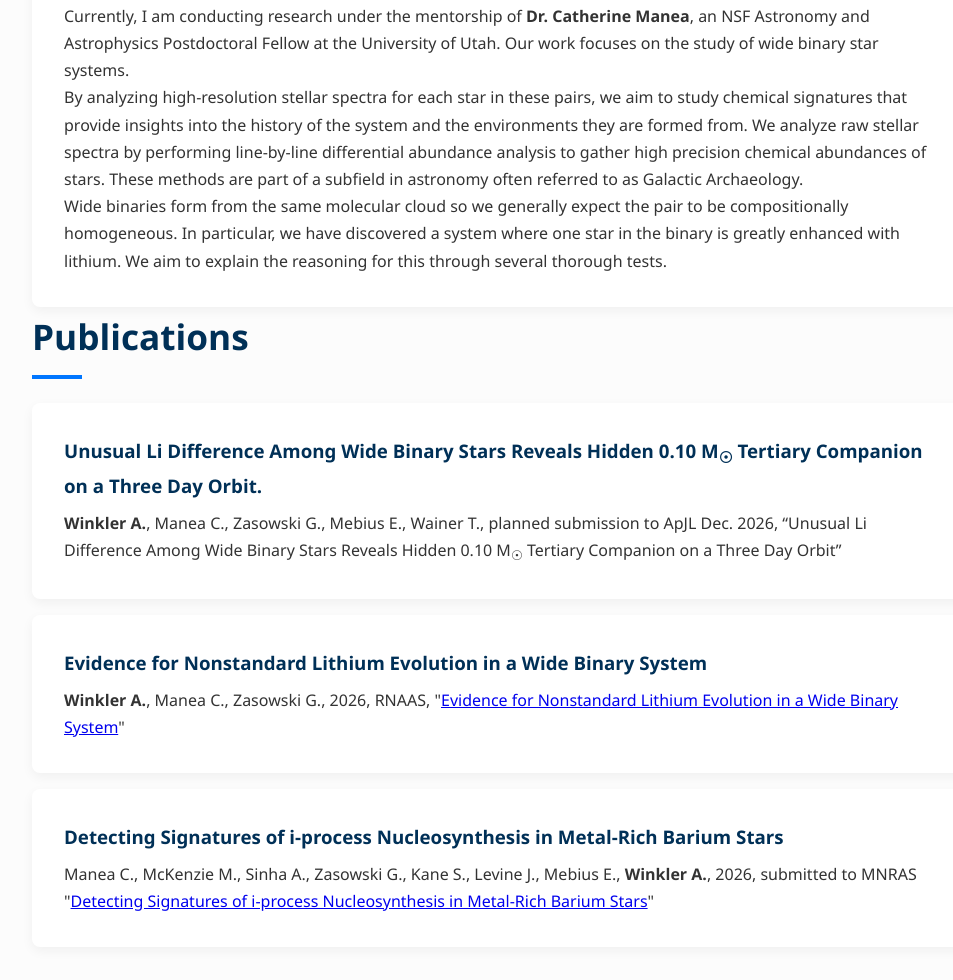
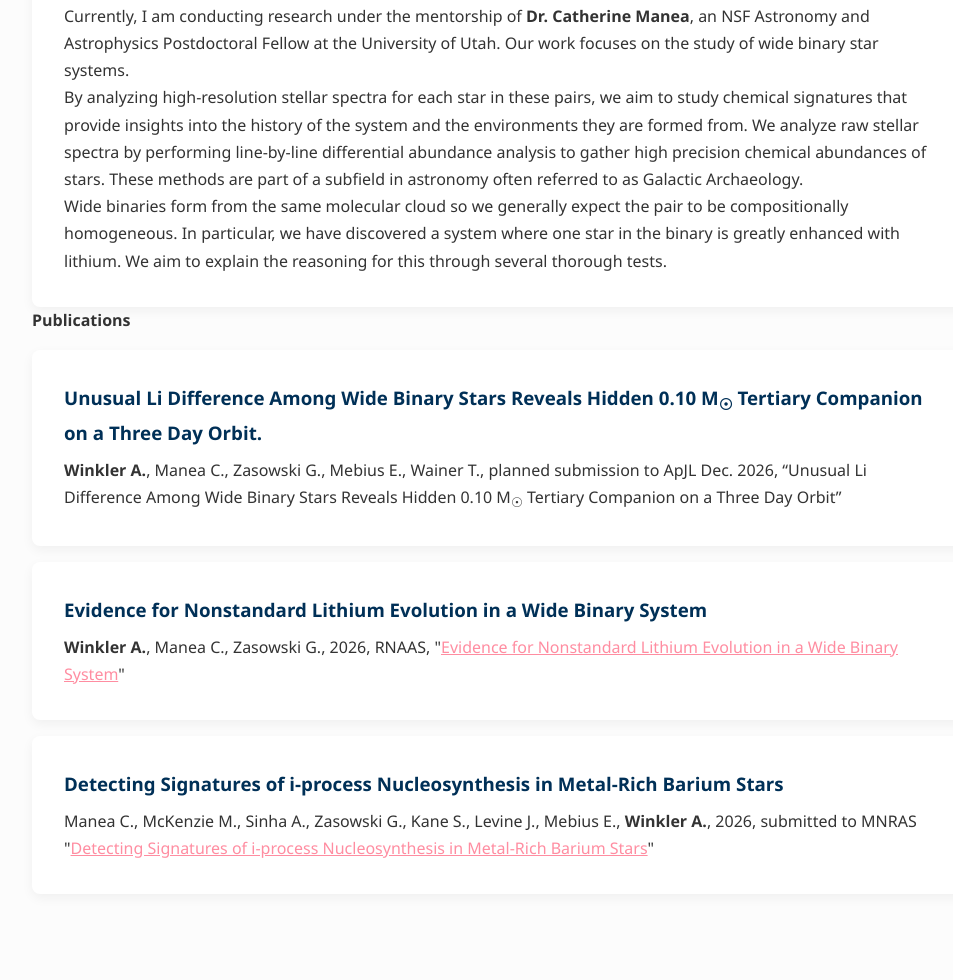
Before and after one commit to aleksandrawinkler/aleksandrawinkler.github.io, a plain HTML site: page index.html in a window 1280 px wide. Shown: the part 1580-2560 px from the top of the page, without its empty margins (140-1093 px from the left). Drawn offline with Linux system fonts and the light colour scheme.

Commit message:
Update index.html

```diff
--- a/index.html
+++ b/index.html
@@ -235,18 +235,18 @@
                 <p>By analyzing high-resolution stellar spectra for each star in these pairs, we aim to study chemical signatures that provide insights into the history of the system and the environments they are formed from. We analyze raw stellar spectra by performing line-by-line differential abundance analysis to gather high precision chemical abundances of stars. These methods are part of a subfield in astronomy often referred to as Galactic Archaeology.</p>
                 <p>Wide binaries form from the same molecular cloud so we generally expect the pair to be compositionally homogeneous. In particular, we have discovered a system where one star in the binary is greatly enhanced with lithium. We aim to explain the reasoning for this through several thorough tests.</p>
             </div>
-            <h2>Publications</h2>
+            <h4>Publications</h4>
             <div class="research-item">
                 <h3>Unusual Li Difference Among Wide Binary Stars Reveals Hidden 0.10 M<sub>&#9737;</sub> Tertiary Companion on a Three Day Orbit.</h3>
                 <p><b>Winkler A.</b>, Manea C., Zasowski G., Mebius E., Wainer T., planned submission to ApJL Dec. 2026, “Unusual Li Difference Among Wide Binary Stars Reveals Hidden 0.10 M<sub>&#9737;</sub> Tertiary Companion on a Three Day Orbit”
             </div>
             <div class="research-item">
                 <h3>Evidence for Nonstandard Lithium Evolution in a Wide Binary System</h3>
-                <p><b>Winkler A.</b>, Manea C., Zasowski G., 2026, RNAAS, "<a href="https://iopscience.iop.org/article/10.3847/2515-5172/aec136" target="_blank" rel="noopener noreferrer">Evidence for Nonstandard Lithium Evolution in a Wide Binary System</a>"
+                <p><b>Winkler A.</b>, Manea C., Zasowski G., 2026, RNAAS, "<a href="https://iopscience.iop.org/article/10.3847/2515-5172/aec136" target="_blank" rel="noopener noreferrer" style="color: #ff8da1;">Evidence for Nonstandard Lithium Evolution in a Wide Binary System</a>"
             </div>
              <div class="research-item">
                 <h3>Detecting Signatures of i-process Nucleosynthesis in Metal-Rich Barium Stars</h3>
-                <p>Manea C., McKenzie M., Sinha A., Zasowski G., Kane S., Levine J., Mebius E., <b>Winkler A.</b>, 2026, submitted to MNRAS "<a href="https://arxiv.org/html/2611.05470v1" target="_blank" rel="noopener noreferrer">Detecting Signatures of i-process Nucleosynthesis in Metal-Rich Barium Stars</a>"
+                <p>Manea C., McKenzie M., Sinha A., Zasowski G., Kane S., Levine J., Mebius E., <b>Winkler A.</b>, 2026, submitted to MNRAS "<a href="https://arxiv.org/html/2611.05470v1" target="_blank" rel="noopener noreferrer" style="color: #ff8da1;">Detecting Signatures of i-process Nucleosynthesis in Metal-Rich Barium Stars</a>"
             </div>
 
         </section>
@@ -254,14 +254,14 @@
          <section id="cv">
             <h2>Curriculum Vitae</h2>
             <div class="cv-item">
-                <embed src="winkler_CV.pdf" type="application/pdf" width="100%" height="600px" />
+                <embed src="winkler_CV.pdf" type="application/pdf" width="100%" height="600px"/>
             </div>
         </section>
 
         <section id="contact">
             <h2>Contact</h2>
             <div class="contact-info">
-                <p>Email: <a href="mailto:aleksandra.t.winkler@gmail.com">aleksandra.t.winkler@gmail.com</a></p>
+                <p>Email: <a href="mailto:aleksandra.t.winkler@gmail.com" style="color: #ff8da1;">aleksandra.t.winkler@gmail.com</a></p>
             </div>
         </section>
     </main>
```
